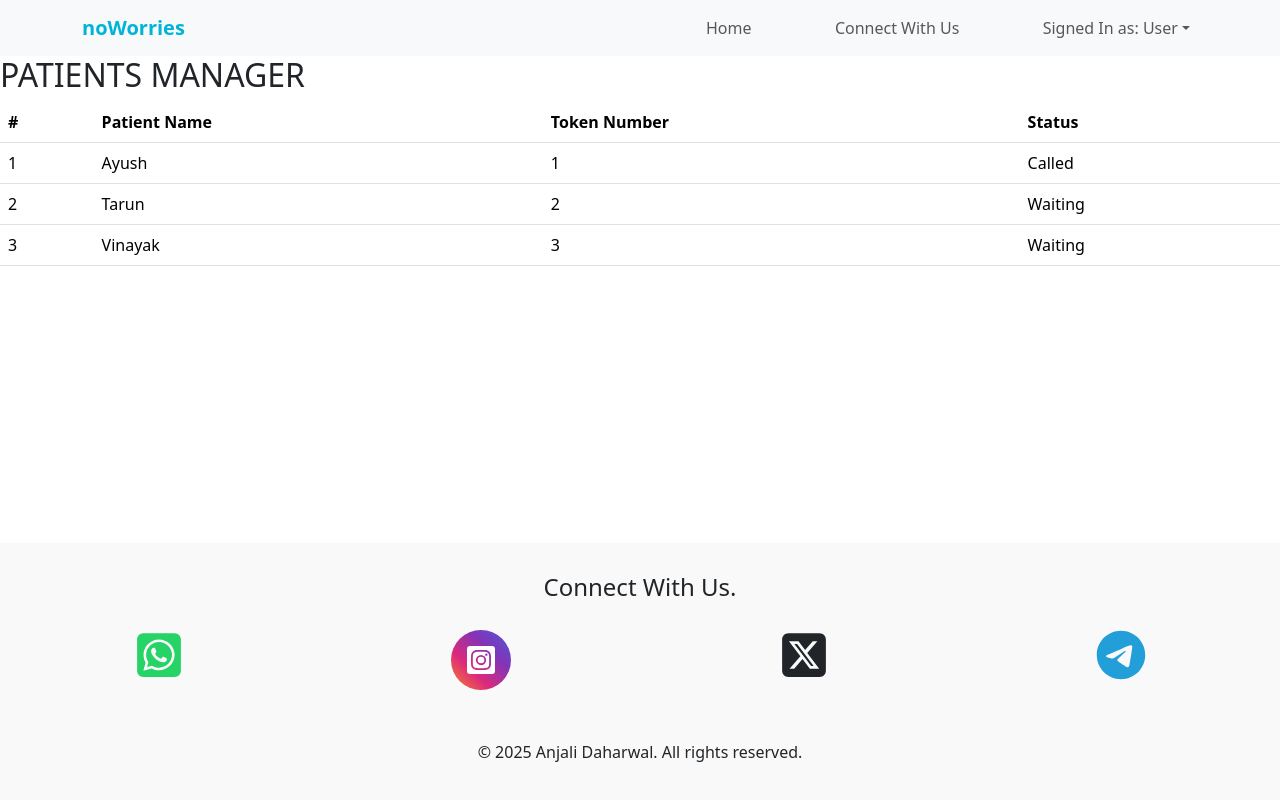
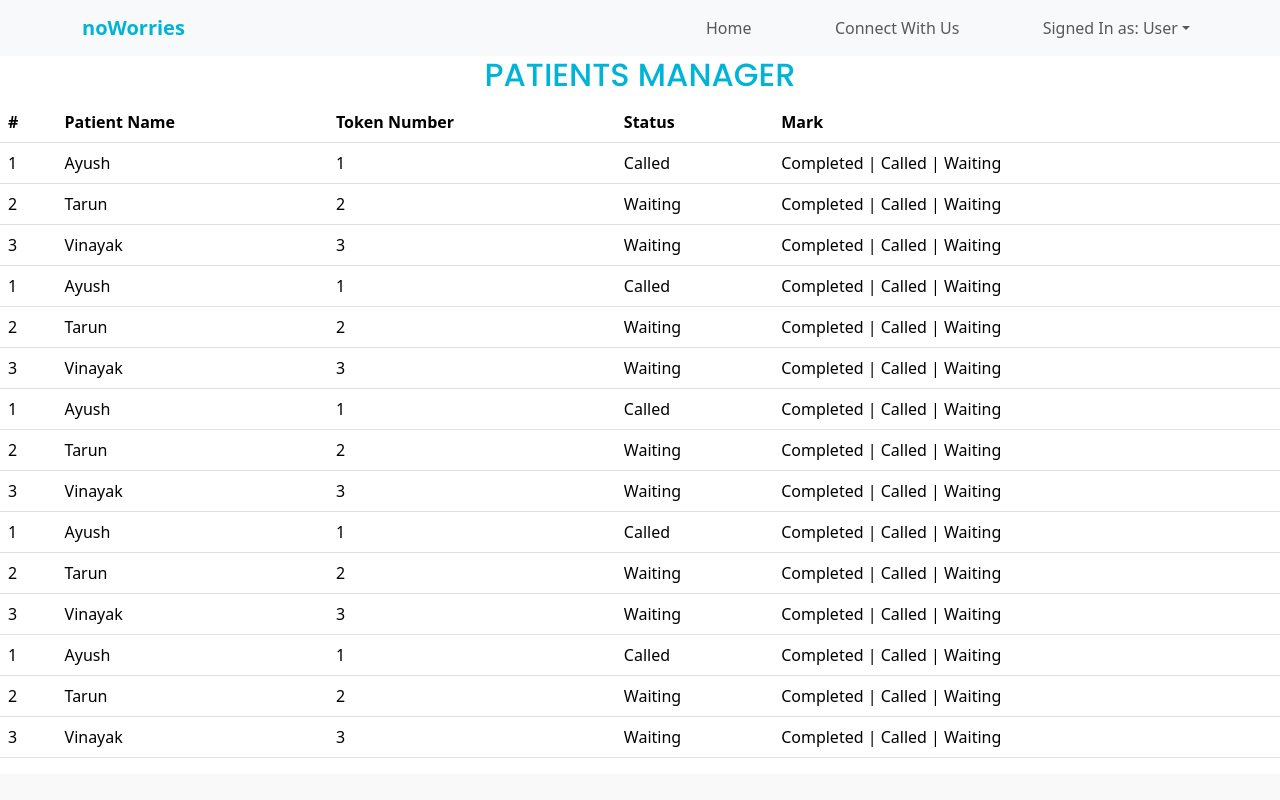
Before and after one commit to anjali012005/noworries, a React (Create React App) app in the folder frontend/: page /queue in a window 1280 px wide. Shown: the top 800 px of the page. Built offline with nearby package versions, Linux system fonts and the light colour scheme.

Commit message:
created and styled patient page

```diff
--- a/frontend/src/Components/PatientQueue/PatientQueue.css
+++ b/frontend/src/Components/PatientQueue/PatientQueue.css
@@ -0,0 +1,5 @@
+.patient-container h2{
+    font-family: poppins;
+    color: #00b4d8;
+    text-align:center;
+}
--- a/frontend/src/Components/PatientQueue/PatientQueue.jsx
+++ b/frontend/src/Components/PatientQueue/PatientQueue.jsx
@@ -1,16 +1,18 @@
 import Table from 'react-bootstrap/Table';
+import './PatientQueue.css'
 
 function PatientQueue() {
     return (
-        <div className=''>
+        <div className='patient-container'>
             <h2>PATIENTS MANAGER</h2>
-            <Table responsive="sm">
+            <Table responsive="sm" hover className='patient-table'>
                 <thead>
                     <tr>
                         <th>#</th>
                         <th>Patient Name</th>
                         <th>Token Number</th>
                         <th>Status</th>
+                        <th>Mark</th>
 
                     </tr>
                 </thead>
@@ -20,6 +22,7 @@ function PatientQueue() {
                         <td>Ayush</td>
                         <td>1</td>
                         <td>Called</td>
+                        <td>Completed | Called | Waiting</td>
 
                     </tr>
                     <tr>
@@ -27,6 +30,7 @@ function PatientQueue() {
                         <td>Tarun</td>
                         <td>2</td>
                         <td>Waiting</td>
+                        <td>Completed | Called | Waiting</td>
 
                     </tr>
                     <tr>
@@ -34,6 +38,103 @@ function PatientQueue() {
                         <td>Vinayak</td>
                         <td>3</td>
                         <td>Waiting</td>
+                        <td>Completed | Called | Waiting</td>
+                    </tr>
+
+                    <tr>
+                        <td>1</td>
+                        <td>Ayush</td>
+                        <td>1</td>
+                        <td>Called</td>
+                        <td>Completed | Called | Waiting</td>
+
+                    </tr>
+                    <tr>
+                        <td>2</td>
+                        <td>Tarun</td>
+                        <td>2</td>
+                        <td>Waiting</td>
+                        <td>Completed | Called | Waiting</td>
+
+                    </tr>
+                    <tr>
+                        <td>3</td>
+                        <td>Vinayak</td>
+                        <td>3</td>
+                        <td>Waiting</td>
+                        <td>Completed | Called | Waiting</td>
+                    </tr>
+
+                    <tr>
+                        <td>1</td>
+                        <td>Ayush</td>
+                        <td>1</td>
+                        <td>Called</td>
+                        <td>Completed | Called | Waiting</td>
+
+                    </tr>
+                    <tr>
+                        <td>2</td>
+                        <td>Tarun</td>
+                        <td>2</td>
+                        <td>Waiting</td>
+                        <td>Completed | Called | Waiting</td>
+
+                    </tr>
+                    <tr>
+                        <td>3</td>
+                        <td>Vinayak</td>
+                        <td>3</td>
+                        <td>Waiting</td>
+                        <td>Completed | Called | Waiting</td>
+                    </tr>
+
+                    <tr>
+                        <td>1</td>
+                        <td>Ayush</td>
+                        <td>1</td>
+                        <td>Called</td>
+                        <td>Completed | Called | Waiting</td>
+
+                    </tr>
+                    <tr>
+                        <td>2</td>
+                        <td>Tarun</td>
+                        <td>2</td>
+                        <td>Waiting</td>
+                        <td>Completed | Called | Waiting</td>
+
+                    </tr>
+                    <tr>
+                        <td>3</td>
+                        <td>Vinayak</td>
+                        <td>3</td>
+                        <td>Waiting</td>
+                        <td>Completed | Called | Waiting</td>
+                    </tr>
+
+                    <tr>
+                        <td>1</td>
+                        <td>Ayush</td>
+                        <td>1</td>
+                        <td>Called</td>
+                        <td>Completed | Called | Waiting</td>
+
+                    </tr>
+                    <tr>
+                        <td>2</td>
+                        <td>Tarun</td>
+                        <td>2</td>
+                        <td>Waiting</td>
+                        <td>Completed | Called | Waiting</td>
+
+                    </tr>
+                    <tr>
+                        <td>3</td>
+                        <td>Vinayak</td>
+                        <td>3</td>
+                        <td>Waiting</td>
+                        <td>Completed | Called | Waiting</td>
                     </tr>
                 </tbody>
             </Table>
```
